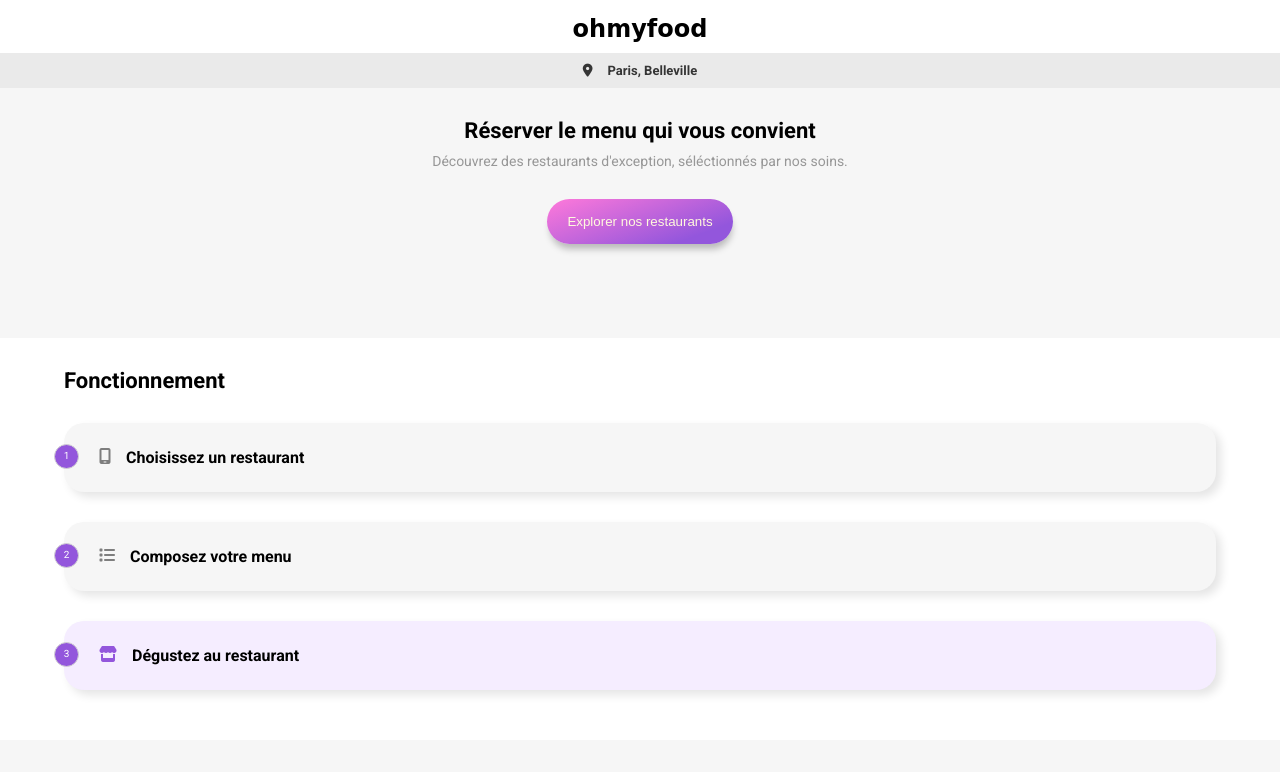
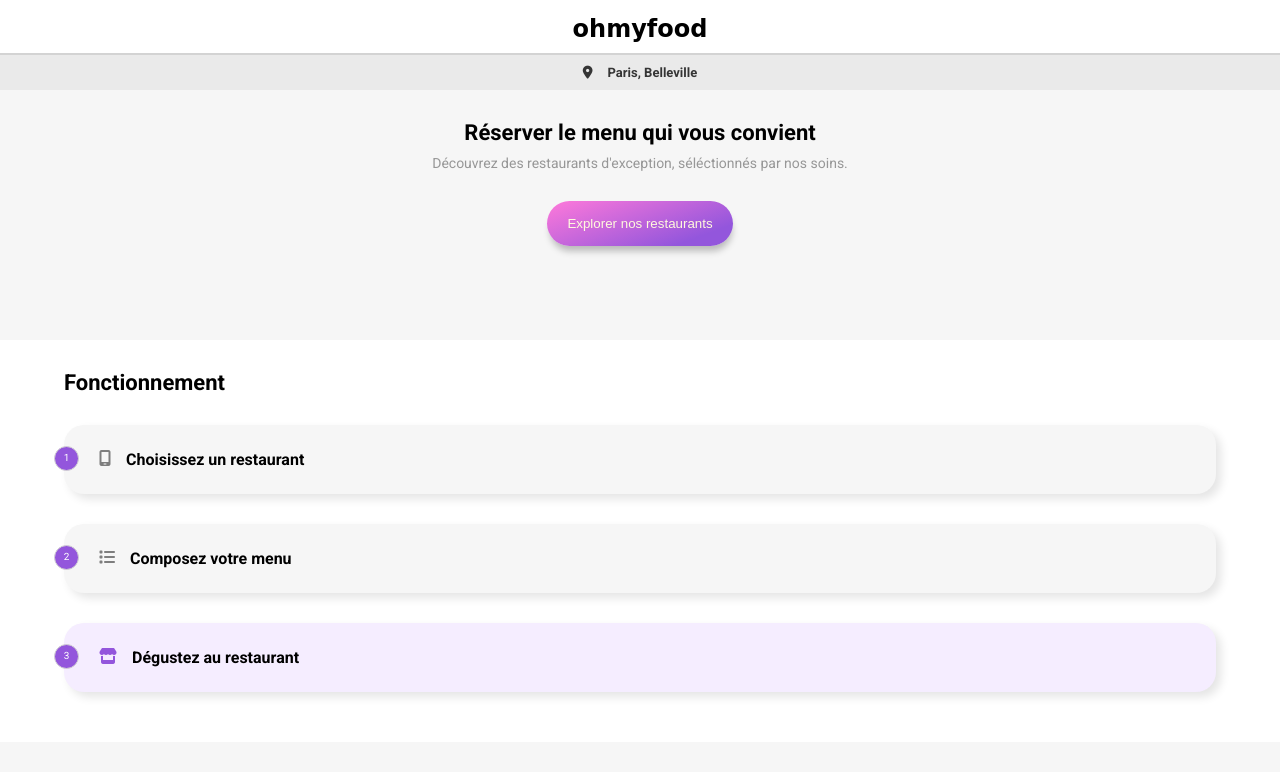
Before and after one commit to NeilBouiche/Ohmyfood, a website: page index.html in a window 1280 px wide. Shown: the top 772 px of the page. Drawn offline with Linux system fonts and the light colour scheme; a web font is replaced by a local one.

Commit message:
Ajout de la border au header

```diff
--- a/sass/layout/_header.scss
+++ b/sass/layout/_header.scss
@@ -3,4 +3,5 @@
   align-items: center;
   justify-content: center;
   padding: 1.5rem 0 1rem 0;
+  border-bottom: solid 2px lightgrey;
 }
```
Also changed, not shown: public/css/style.css, 1 other file.
